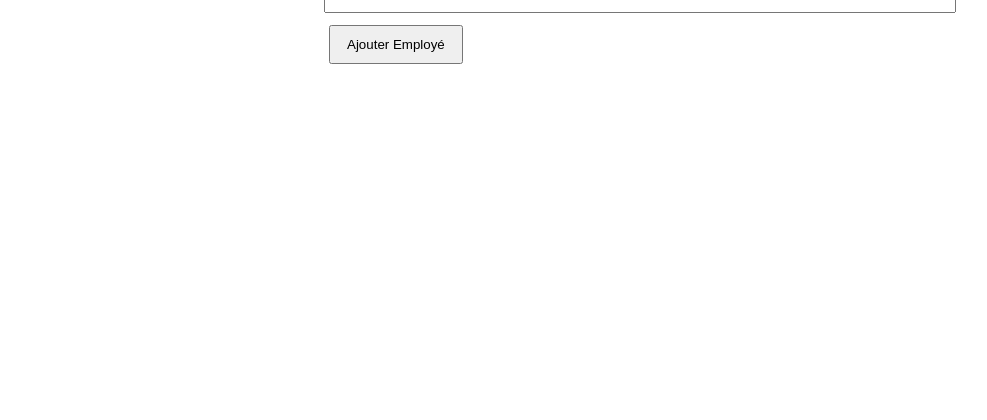
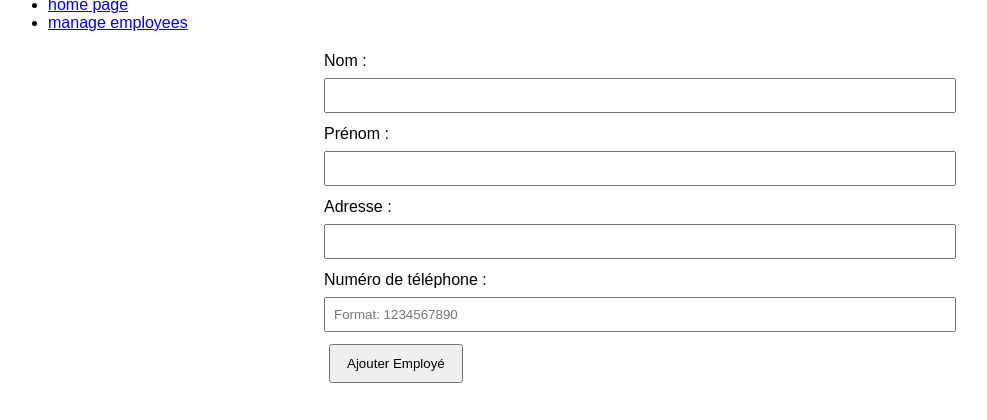
Before and after one commit to abdulbasset-benz/crud-php, a PHP site: page /addEmployees.php in a window 1280 px wide. Shown: the part 332-752 px from the top of the page, without its empty margins (0-987 px from the left). Run offline with PHP 8.4, Linux system fonts and the light colour scheme.

Commit message:
Add navbar

```diff
--- a/addEmployees.php
+++ b/addEmployees.php
@@ -54,7 +54,15 @@ if ($_SERVER["REQUEST_METHOD"] == "POST") {
     <title>Document</title>
 </head>
 <body>
-    <h1>Add Employees</h1>
+    <div class="container">
+        <div class="logo"><a href="index.php"><img src="img/logo.png" alt=""></a></div>
+        <div class="list-items">
+            <ul>
+                <li><a href="index.php">home page</a></li>
+                <li><a href="addEmployees.php">manage employees</a></li>
+            </ul>
+        </div>
+    </div>
     <form action="" method="post" class="form">
         <label for="nom">Nom :</label>
         <input type="text" id="nom" name="nom" required>
```
